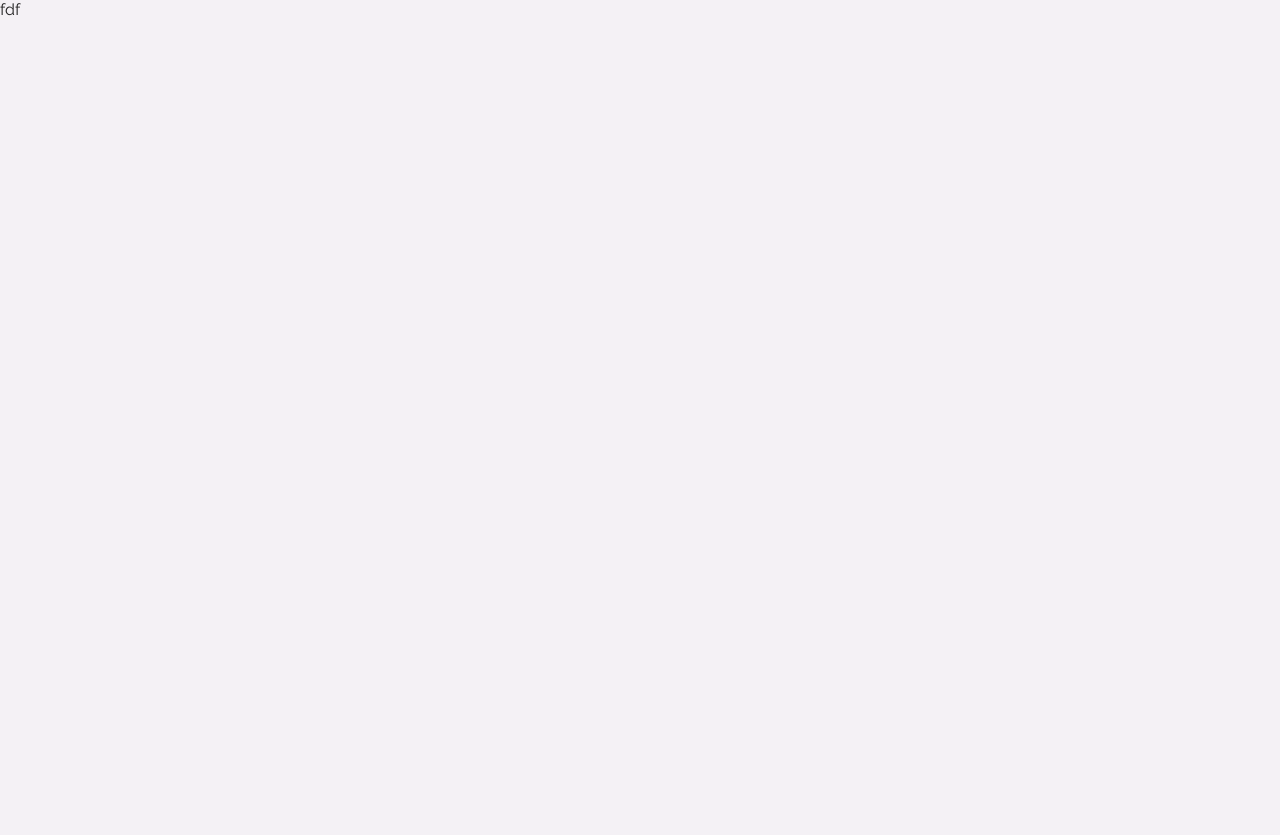
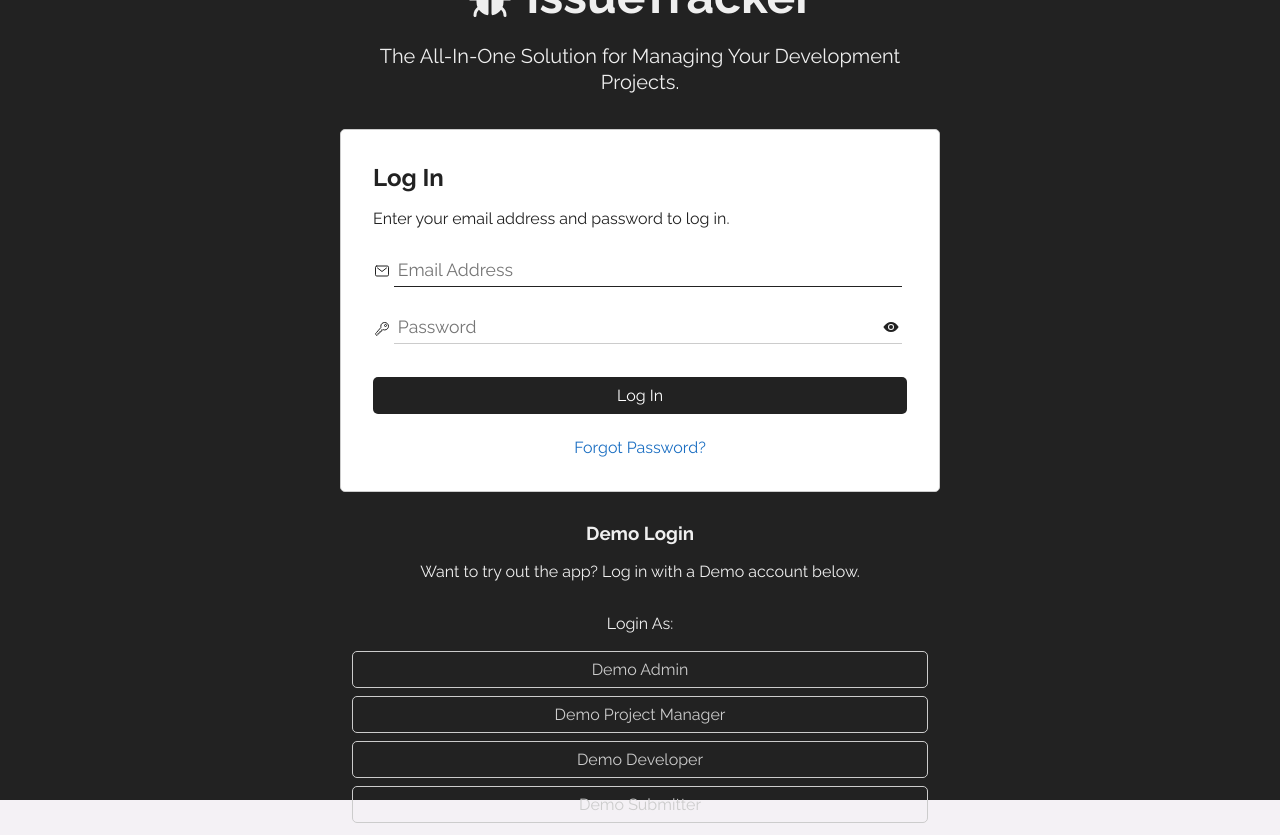
Before and after one commit to pjmcdermott92/issue-tracker-app, a React (Vite) app: page /login in a window 1280 px wide. Before the commit the page ends 800 px from the top, so only its background shows below. Built offline with nearby package versions, Linux system fonts and the light colour scheme.

Commit message:
login page ui

```diff
--- a/src/App.tsx
+++ b/src/App.tsx
@@ -1,9 +1,19 @@
+import React, { Suspense } from 'react';
+import { Routes, Route } from 'react-router-dom';
+import Loader from './components/ui/Loader/Loader';
+
+const AuthLayout = React.lazy(() => import('./components/auth/AuthLayout'));
+const Login = React.lazy(() => import('./components/auth/Login'));
 
 const App = () => {
     return (
-        <>
-        fdf
-        </>
+        <Suspense fallback={<Loader fullscreen />}>
+            <Routes>
+                <Route path='/login' element={<AuthLayout />}>
+                    <Route index element={<Login />} />
+                </Route>
+            </Routes>
+        </Suspense>
     )
 }
 
--- a/src/assets/styles/_buttons.scss
+++ b/src/assets/styles/_buttons.scss
@@ -92,4 +92,11 @@
         border-color: $color-dark;
         &:hover, &:focus { @include set-background($color-dark); }
     }
+
+    &.btn-outline-light {
+        background-color: transparent;
+        color: $color-light;
+        border-color: $color-light;
+        &:hover, &:focus { @include set-background($color-light); }
+    }
 }
--- a/src/assets/styles/_utils.scss
+++ b/src/assets/styles/_utils.scss
@@ -56,6 +56,8 @@
     &-xl { font-size: clamp(1.8rem, 12vmin, 2.6rem); }
     &-lg { font-size: clamp(1.4rem, 12vmin, 2.1rem); }
     &-md { font-size: clamp(1rem, 12vmin, 1.25rem); }
+
+    &-center { text-align: center; }
 }
 
 // Alerts
--- /dev/null
+++ b/src/components/auth/AuthLayout.tsx
@@ -0,0 +1,25 @@
+import { Navigate, Outlet } from 'react-router-dom';
+import { useAuth } from '../../contexts/AuthProvider';
+import { IoBug } from 'react-icons/io5';
+import s from './auth.module.scss';
+
+const AuthLayout = () => {
+    const { isLoggedIn } = useAuth();
+    if (isLoggedIn) return <Navigate to='/' />
+
+    return (
+        <div className={s.wrapper}>
+            <div className={s.container}>
+                <h1 className={`${s.appBrand} text-lg text-center`}>
+                    <IoBug /> IssueTracker
+                </h1>
+                <p className='text-md text-center mt-1 mb-2'>
+                    The All-In-One Solution for Managing Your Development Projects.
+                </p>
+                <Outlet />
+            </div>
+        </div>
+    )
+}
+
+export default AuthLayout;
--- /dev/null
+++ b/src/components/auth/Login.tsx
@@ -0,0 +1,71 @@
+import { useRef } from 'react';
+import { Link } from 'react-router-dom';
+import FormControl from '../forms/FormControl/FormControl';
+import FormButton from '../forms/FormButton';
+import { IoMailOutline, IoKeyOutline } from 'react-icons/io5';
+import s from './auth.module.scss';
+
+const Login = () => {
+    const emailRef = useRef<HTMLInputElement>();
+    const passwordRef = useRef<HTMLInputElement>();
+
+    return (
+        <>
+        <div className='card rounded p-2'>
+            <h2>Log In</h2>
+            <p className='my-1'>Enter your email address and password to log in.</p>
+            <form className={s.authForm}>
+                <FormControl
+                    name='email'
+                    label='Email Address'
+                    type='email'
+                    ref={emailRef}
+                    icon={IoMailOutline}
+                    autoFocus
+                    required
+                />
+                <FormControl
+                    name='password'
+                    label='Password'
+                    type='password'
+                    ref={passwordRef}
+                    icon={IoKeyOutline}
+                    required
+                />
+                <FormButton>Log In</FormButton>
+                <p className='mx-1 text-center'><Link to='forgot-password'>Forgot Password?</Link></p>
+            </form>
+        </div>
+        <DemoLogins />
+        </>
+    )
+}
+
+function DemoLogins() {
+    const DemoRoles = [
+        { name: 'Admin' },
+        { name: 'Project Manager' },
+        { name: 'Developer' },
+        { name: 'Submitter' },
+    ];
+
+    return (
+        <div className={s.demoLoginOptions}>
+            <h3>Demo Login</h3>
+            <p className='mt-1'>Want to try out the app? Log in with a Demo account below.</p>
+            <p className='mb-1 mt-2'>Login As:</p>
+            <div className={s.demoLoginBtns}>
+                {DemoRoles?.map(role => (
+                    <button
+                        key={role.name}
+                        className='btn btn-100 btn-outline-light'
+                    >
+                        Demo {role.name}
+                    </button>
+                ))}
+            </div>
+        </div>
+    )
+}
+
+export default Login;
--- /dev/null
+++ b/src/components/auth/auth.module.scss
@@ -0,0 +1,44 @@
+.wrapper {
+    display: flex;
+    align-items: center;
+    justify-content: center;
+    width: 100vw;
+    height: 100vh;
+    background-color: var(--color-dark);
+    color: var(--color-light);
+}
+
+.container {
+    display: flex;
+    flex-direction: column;
+    align-items: center;
+    width: 100%;
+    max-width: 600px;
+}
+
+.appBrand {
+    display: flex;
+    align-items: center;
+    justify-content: center;
+    gap: .25em;
+    font-size: clamp(2.1rem, 12vmin, 3rem);
+}
+
+.authForm {
+    display: flex;
+    flex-direction: column;
+    gap: .5rem;
+}
+
+.demoLoginOptions {
+    width: 100%;
+    margin-top: 1rem;
+    padding: .75rem;
+    text-align: center;
+}
+
+.demoLoginBtns {
+    display: flex;
+    flex-direction: column;
+    gap: .5em;
+}
--- /dev/null
+++ b/src/components/forms/FormButton.tsx
@@ -0,0 +1,28 @@
+interface FormButton {
+    type?: any,
+    variant?: string
+    disabled?: boolean
+    onClick?: any
+    children?: any
+}
+
+const FormButton = ({
+    type = 'submit',
+    variant = 'dark',
+    disabled,
+    onClick,
+    children
+}: FormButton) => (
+    <div className='my-1'>
+        <button
+            type={type}
+            disabled={disabled}
+            className={`btn btn-100 btn-${variant}`}
+            onClick={onClick}
+        >
+            {children}
+        </button>
+    </div>
+);
+
+export default FormButton;
--- /dev/null
+++ b/src/components/ui/Loader/Loader.module.scss
@@ -0,0 +1,72 @@
+.fullScreenWrapper {
+    display: flex;
+    align-items: center;
+    justify-content: center;
+    width: 100vw;
+    height: 100vh;
+}
+
+.container {
+    display: flex;
+    flex-direction: column;
+    align-items: center;
+    justify-content: center;
+    margin: 1rem;
+    width: 100%;
+}
+
+.loaderWrapper {
+    position: relative;
+    width: 100%;
+    max-width: 500px;
+    margin: 1rem;
+    padding: 2px;
+    border: 4px solid transparent;
+    border-radius: 10px;
+    overflow: hidden;
+
+    &::before {
+        content: '';
+        position: absolute;
+        top: 0;
+        right: 0;
+        bottom: 0;
+        left: 0;
+        border: 1px solid var(--color-primary);
+        border-radius: 10px;
+    }
+}
+
+.loaderBar {
+    position: absolute;
+    top: 0;
+    right: 100%;
+    bottom: 0;
+    left: 0;
+    width: 0;
+    background-color: var(--color-primary);
+    animation: loader 2s infinite;
+}
+
+@keyframes loader {
+    0% {
+        left:0%;
+        right:100%;
+        width:0%;
+    }
+    10% {
+        left:0%;
+        right:75%;
+        width:25%;
+    }
+    90% {
+        right:0%;
+        left:75%;
+        width:25%;
+    }
+    100% {
+        left:100%;
+        right:0%;
+        width:0%;
+    }
+}
--- /dev/null
+++ b/src/components/ui/Loader/Loader.tsx
@@ -0,0 +1,26 @@
+import s from './Loader.module.scss';
+
+type LoaderProps = { fullscreen?: boolean };
+
+const Loader = ({ fullscreen }: LoaderProps) => {
+    if (fullscreen) return (
+        <div className={s.fullScreenWrapper}>
+            <Loading />
+        </div>
+    )
+
+    return <Loading />
+}
+
+function Loading() {
+    return (
+        <div className={s.container}>
+            <p>Loading...</p>
+            <div className={s.loaderWrapper}>
+                <div className={s.loaderBar} />
+            </div>
+        </div>
+    )
+}
+
+export default Loader;
```
Also changed, not shown: src/components/ui/ToastAlerts/auth/auth.module.scss (deleted).
